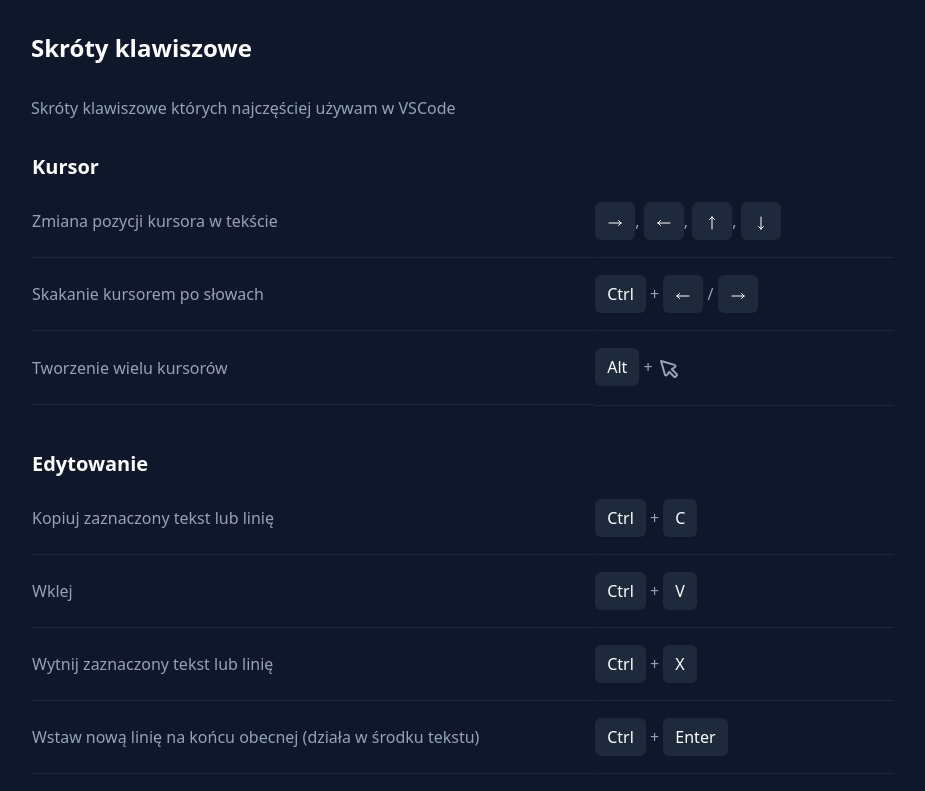
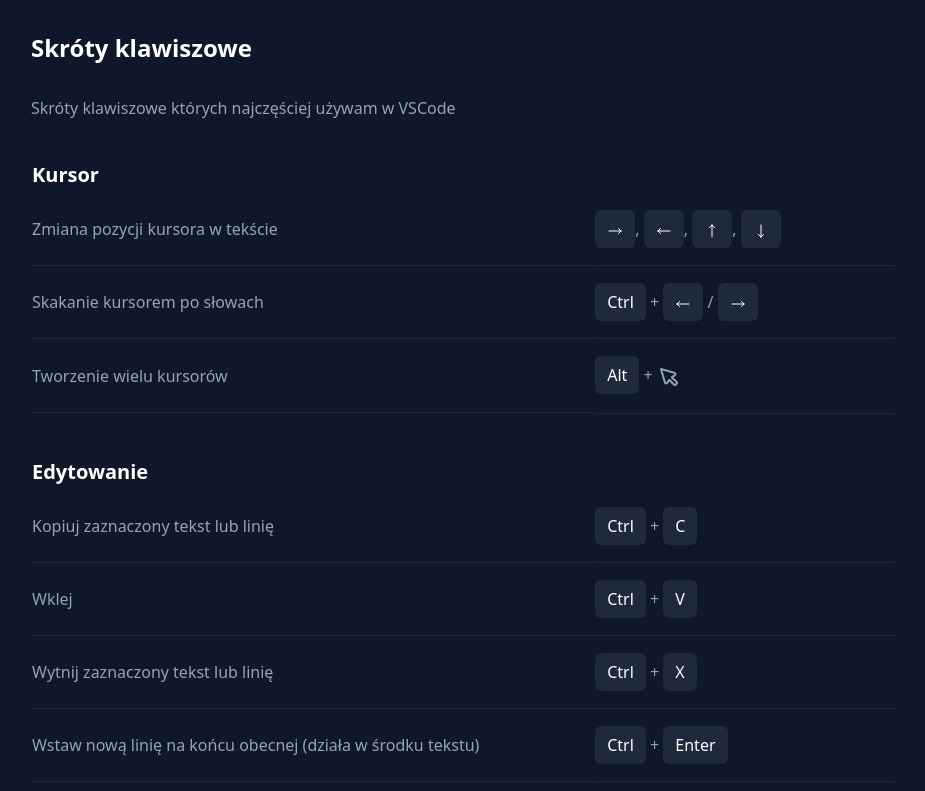
Before and after one commit to tomek-ch/vscode-cheatsheet, a React (Vite) app: page / in a window 1280 px wide. Shown: the top 791 px of the page, without its empty margins (177-1102 px from the left). Built offline with nearby package versions, Linux system fonts and the light colour scheme.

Commit message:
Increase whitespace over table

```diff
--- a/src/App.tsx
+++ b/src/App.tsx
@@ -16,7 +16,7 @@ export const App = () => {
         <p className="text-slate-400">
           Skróty klawiszowe których najczęściej używam w VSCode
         </p>
-        <table className="mt-8 w-full text-left text-slate-400">
+        <table className="mt-10 w-full text-left text-slate-400">
           <thead>
             <tr>
               <th colSpan={2} className="pb-4 text-xl font-semibold text-white">
```
